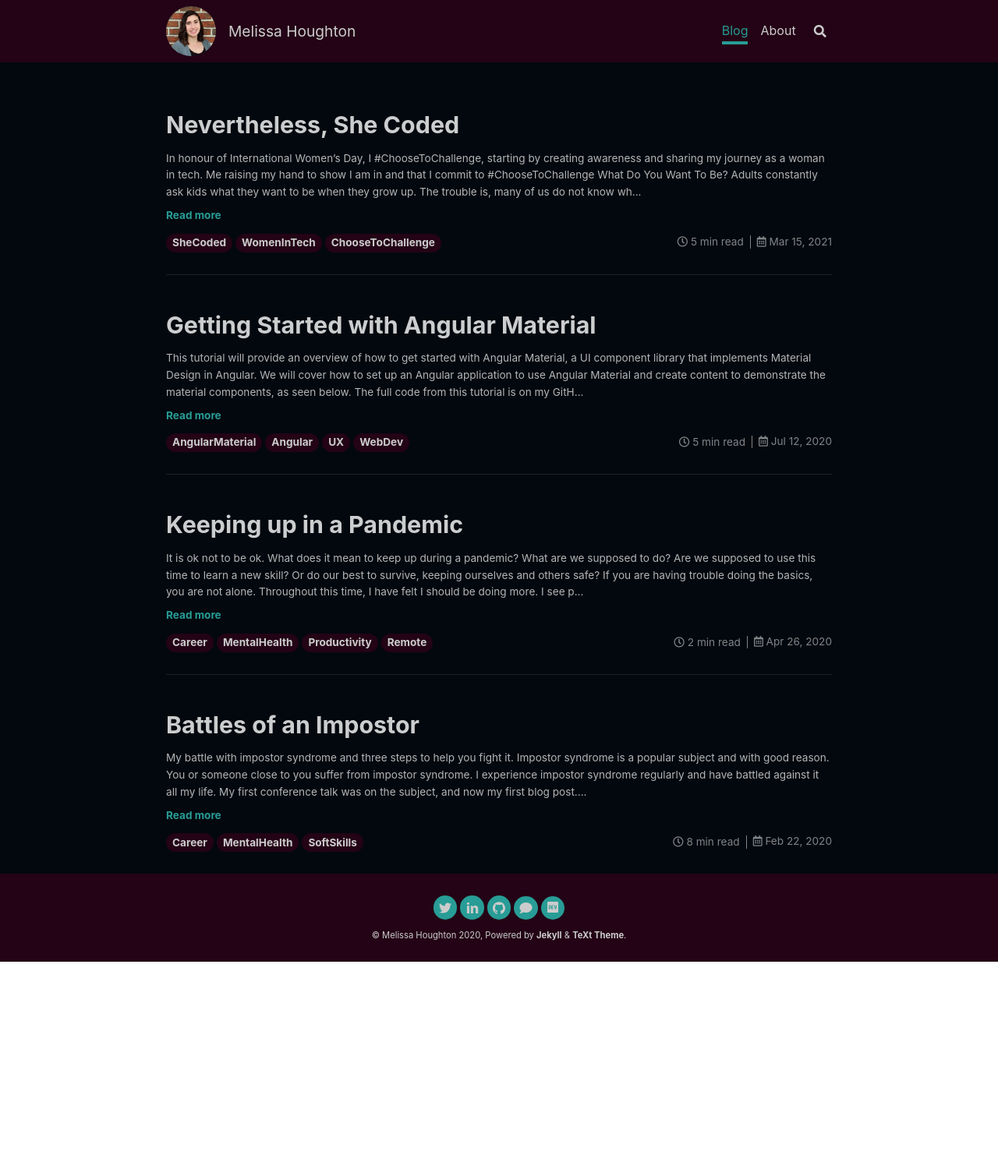
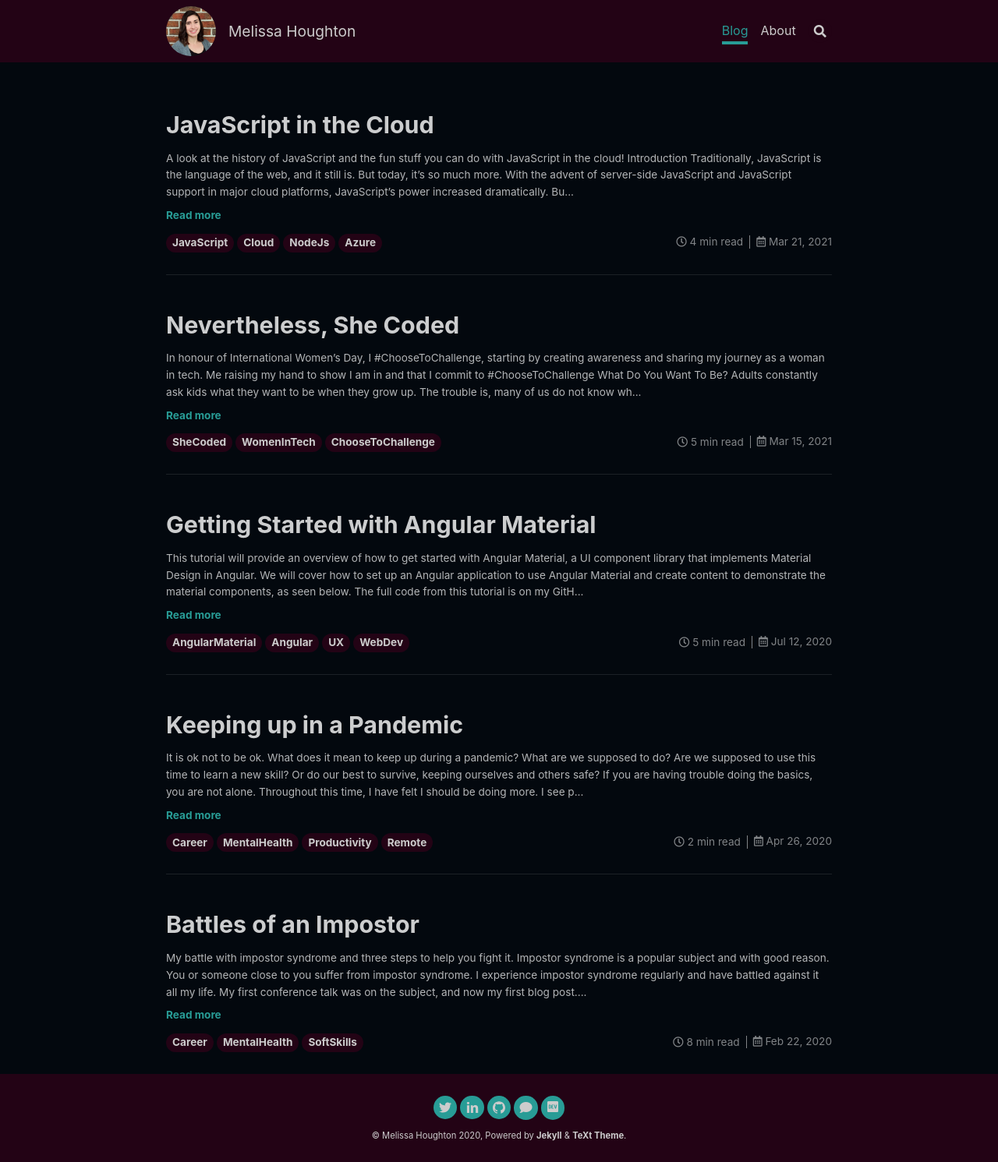
Before and after one commit to melissahoughton/melissahoughton.github.io, a Jekyll site: the page built from index.html, in a window 1280 px wide. Shown: the whole page at 78% size. Built offline with Jekyll 4.4.1, drawn with Linux system fonts in a browser that asks for light colours; nearby versions of some CDN libraries; the list of posts is cut into pages by our own code; before the commit the page ends 1234 px from its top, so only the background shows below that; part of the change alters nothing that is shown.

Commit message:
feat: javascript in the cloud blog post

```diff
--- /dev/null
+++ b/_posts/2021-03-21-js-cloud.md
@@ -0,0 +1,80 @@
+---
+title: JavaScript in the Cloud
+tags: JavaScript Cloud NodeJs Azure
+readtime: 4
+key: js-cloud
+---
+
+_A look at the history of JavaScript and the fun stuff you can do with **JavaScript** in the **cloud!**_
+
+## Introduction
+
+Traditionally, [JavaScript](https://developer.mozilla.org/en-US/docs/Web/JavaScript) is the language of the web, and it still is. But today, it's so much more. With the advent of server-side JavaScript and JavaScript support in major cloud platforms, JavaScript's power increased dramatically. Building, maintaining, optimising, and deploying end-to-end JavaScript applications is possible with JavaScript in the cloud.
+
+Cloud platforms give us the tools, elasticity and scalability to create high performing applications without managing the physical infrastructure. You can take advantage of the cloud while using a language you already know: **JavaScript!**
+
+## What is the Cloud?
+
+The [cloud](https://azure.microsoft.com/en-au/overview/what-is-the-cloud/) refers to software and services that run on the Internet instead of locally on your computer. The cloud is a server somewhere else, usually in a big data centre. Cloud providers such as [Azure](https://azure.microsoft.com/), [AWS](https://aws.amazon.com/), [Google Cloud](https://cloud.google.com/) allow you to rent space on a server and pay for what you use. They let you scale as your business needs change while they manage the physical infrastructure for you. Think of it as renting a house or renting a piece of land, providing different control levels over managing the property, depending on which type of cloud computing you are using.
+
+So really, there is no cloud. It's just someone else's computer.
+
+![There is no cloud, it's just someone else's computer](/assets/images/js-cloud/ThereIsNoCloud.png)
+
+## What is JavaScript?
+
+JavaScript is a language that allows you to implement complex features on web pages.
+
+It was created in [1995 in just ten days](http://speakingjs.com/es5/ch04.html) by [Brendan Eich](https://brendaneich.com/), who worked for [Netscape](https://isp.netscape.com/). He created JavaScript as a scripting tool to manipulate web pages in the Netscape Navigator browser.
+
+JavaScript took off to become the most popular client-side programming language. Today [97% of the web uses JavaScript](https://w3techs.com/technologies/details/cp-javascript)!
+
+However, JavaScript is much more than just a client-side programming language. [Scott Hanselman](https://www.hanselman.com/), a Partner Program Manager at Microsoft, even went so far as to say that he proposes [JavaScript is an operating system](https://youtu.be/msPocYnU0N4?t=2532). He based the comparison on the fact that JavaScript has the same characteristics as an operating system.
+
+JavaScript is a flexible and robust language. Thus, it makes sense for us to use JavaScript in the cloud.
+
+## JavaScript in the Cloud
+
+Initially, Eich wrote JavaScript as both a client and server-side language. However, it didn't become popular as a server-side language until later on with the [creation of Node.js in 2009](https://nodejs.dev/learn/a-brief-history-of-nodejs).
+
+[Node.js](https://nodejs.dev/) is an open-source, cross-platform, back-end JavaScript runtime environment that runs on the V8 engine and executes JavaScript code outside a web browser. With the advent of Node.js as a server-side JavaScript programming language, it opened up the ability to use JavaScript in the cloud.
+
+Today, all the major cloud providers support JavaScript in the cloud.
+
+And, in the words of [Scott Hanselman](https://www.hanselman.com/):
+
+> The cloud doesn't care about language choice.
+
+## Tools for JavaScript in the Cloud
+
+If you are looking to develop JavaScript in the cloud, there are some excellent tools and guides out there to help you. JavaScript IDEs such as [Visual Studio Code](https://code.visualstudio.com/) and [WebStorm](https://www.jetbrains.com/webstorm/) have extensions that let you integrate with your favourite cloud providers, access quickstart templates, write, debug and deploy your cloud applications.
+
+![Create an Azure Function in VS Code](/assets/images/js-cloud/vscode-azfunc.gif){:.shadow .center}
+
+All major providers have a suite of SDKs and client libraries in JavaScript to integrate with their services from your JavaScript application. These libraries allow you to:
+
+- Recognise and transcribe human speech with [speech to text](https://docs.microsoft.com/en-us/azure/cognitive-services/speech-service/get-started-speech-to-text?tabs=windowsinstall&pivots=programming-language-browserjs)
+- Integrate into an [Azure Digital Twins](https://docs.microsoft.com/en-us/azure/digital-twins/overview) solution
+- Add a rich [Cognitive Search](https://docs.microsoft.com/en-au/azure/search/search-what-is-azure-search) to your web app
+
+And much more!
+
+## Power of JavaScript
+
+JavaScript is a powerful language. We can use JavaScript for web, mobile, gaming, artificial intelligence, and so much more.
+
+Watch Scott Hanselman's talk [JavaScript, The Cloud, and The Rise of the New Virtual Machine](https://youtu.be/msPocYnU0N4) to see a demo of a complete implementation of Linux and Pentium processor implemented in JavaScript and some other crazy things you can do in JavaScript.
+
+There is a concept called the [Rule of Least Power](https://www.w3.org/2001/tag/doc/leastPower.html) from [Tim Berners-Lee](https://www.w3.org/People/Berners-Lee/), the creator of the web. The rule suggests choosing the least powerful language suitable for a given purpose.
+
+As a [corollary](https://www.merriam-webster.com/dictionary/corollary) to this rule, we get [Atwood's Law](https://blog.codinghorror.com/the-principle-of-least-power/).
+
+> Any application that _can_ be written in JavaScript, _will_ eventually be written in JavaScript.
+
+## Summary
+
+In conclusion, I hope if you are not yet using JavaScript, you go out and learn it today. If you already are using JavaScript, I hope you start exploring what you can do with it.
+
+Because the opportunities with JavaScript are endless, especially when paired with the power of the cloud.
+
+---
--- a/_sass/components/_article-content.scss
+++ b/_sass/components/_article-content.scss
@@ -55,7 +55,7 @@
 
   blockquote {
     padding-left: map-get($spacers, 3);
-    font-size: map-get($base, font-size-sm);
+    font-size: map-get($base, font-size-lg);
     color: $main-color-2;
     @include split-line(left, 4px, $border-color);
 
```
Also changed, not shown: assets/images/js-cloud/ThereIsNoCloud.png (added), 1 other file.
